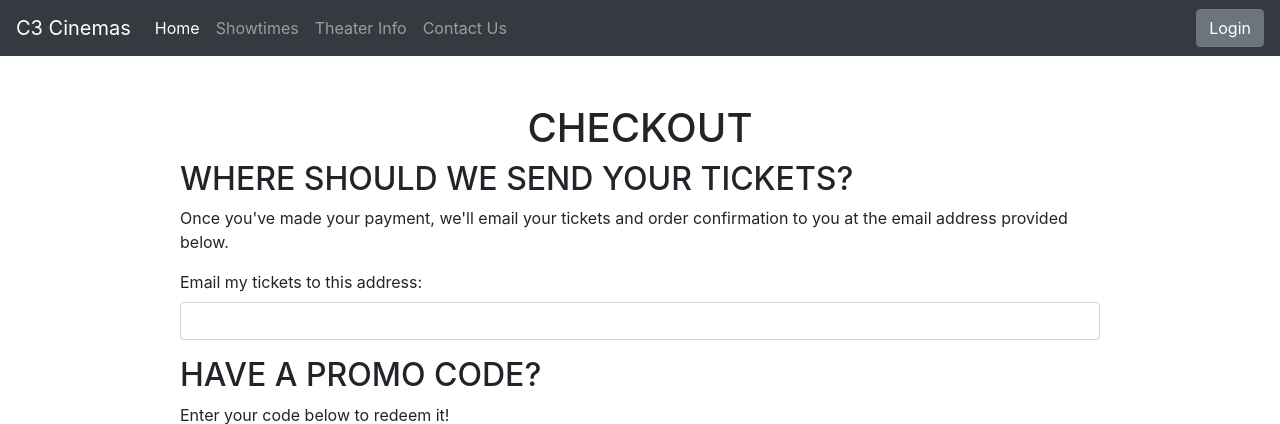
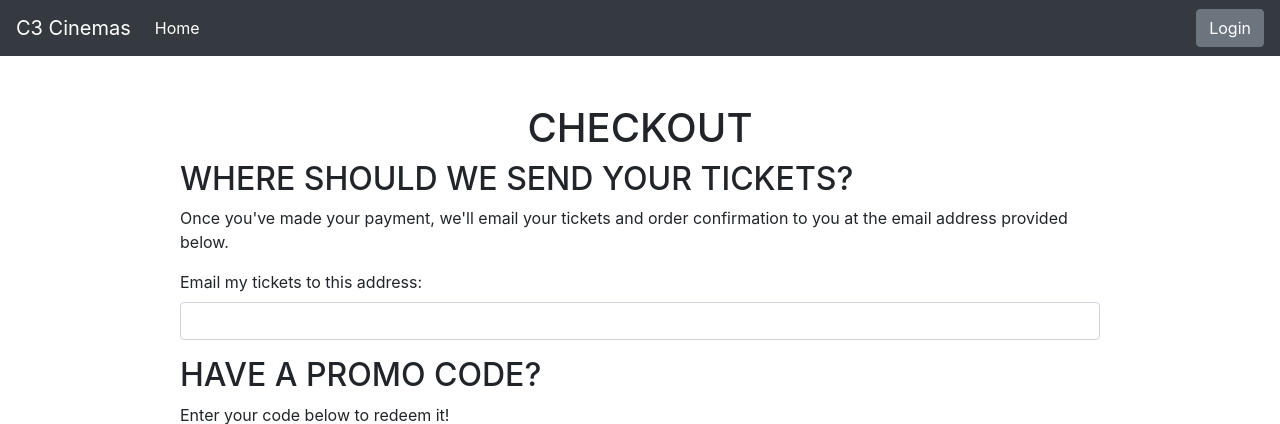
Before and after one commit to njj67229/CSCI4050_GroupC3, a Django app: page /checkout/checkout in a window 1280 px wide. Shown: the top 424 px of the page. Run offline with Django 4.2, Linux system fonts and the light colour scheme; parts of the project's set-up code (start-up, migrations or seed data) failed here and were passed over; some libraries are stand-ins or nearby versions.

Commit message:
Removed extra navbar links

```diff
--- a/project/templates/header.html
+++ b/project/templates/header.html
@@ -14,15 +14,6 @@
                 <li class="nav-item active">
                     <a class="nav-link" href="{% url 'index' %}">Home<span class="sr-only">(current)</span></a>
                 </li>
-                <li class="nav-item">
-                    <a class="nav-link" href="#">Showtimes</a>
-                </li>
-                <li class="nav-item">
-                    <a class="nav-link" href="#">Theater Info</a>
-                </li>
-                <li class="nav-item">
-                    <a class="nav-link" href="#">Contact Us</a>
-                </li>
             </ul>
         </div>
 
```
